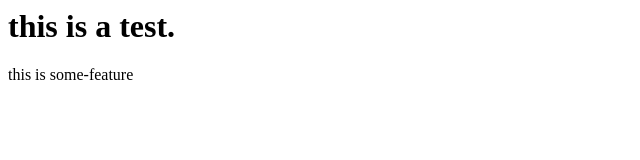
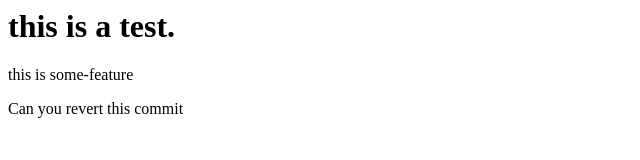
Before and after one commit to joeysk2012/vscodetest, a plain HTML site: page index.html in a window 1280 px wide. Shown: the whole page, without its empty margins (0-640 px from the left). Drawn offline with Linux system fonts and the light colour scheme.

Commit message:
can you revert this commit

```diff
--- a/index.html
+++ b/index.html
@@ -4,3 +4,6 @@
 <p>
     this is some-feature
 </p>
+<p>
+    Can you revert this commit
+</p>
```
